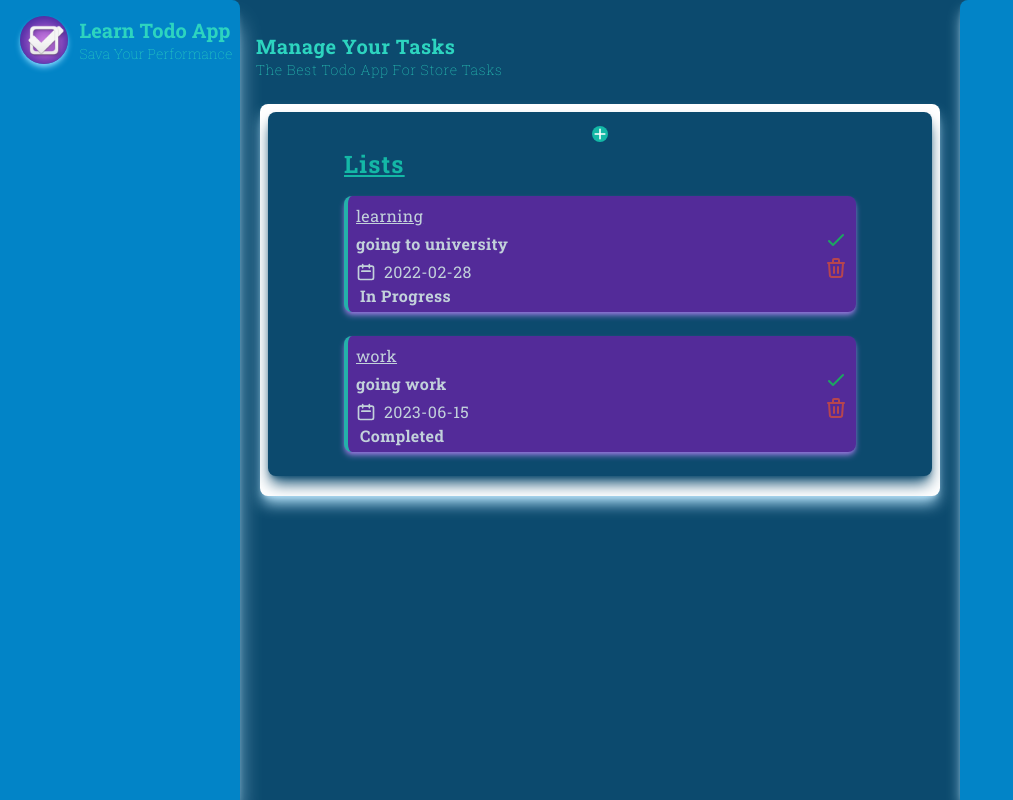
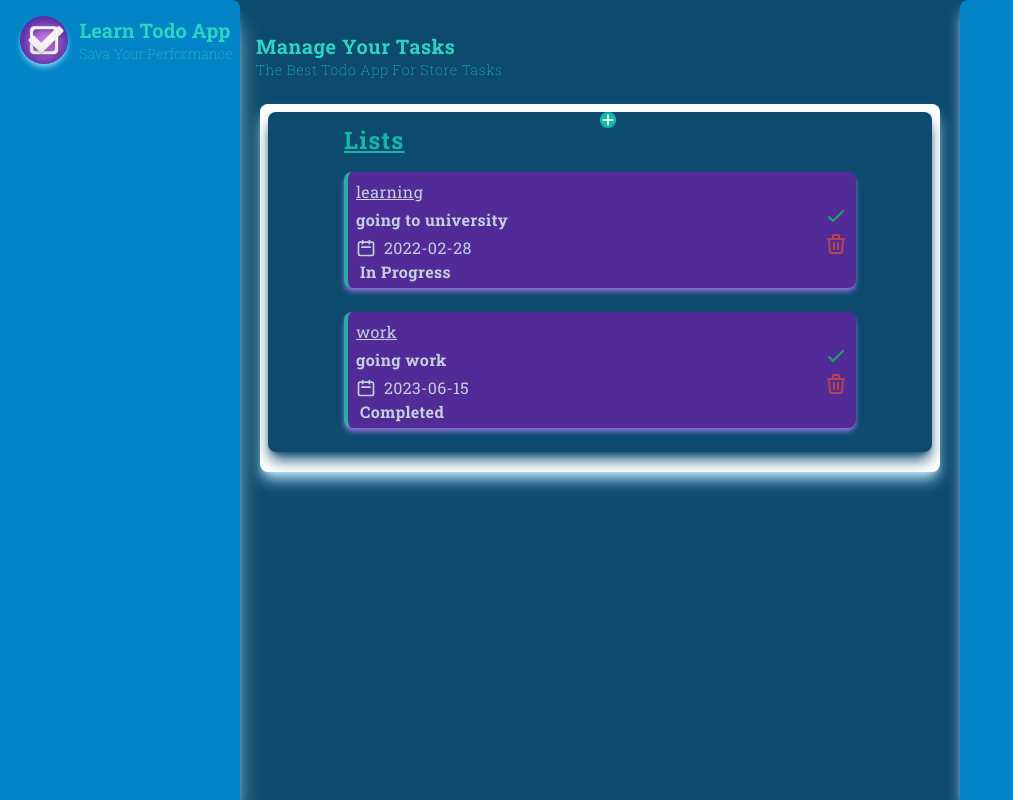
Before and after one commit to SubairMohamed/todo-project, a React (Create React App) app: page / in a window 1280 px wide. Both pictures are taken after typing "Sample", "2020-01-15" into the empty fields and a click on the button "Cancel". Shown: the whole page, without its empty margins (0-1013 px from the left). Built offline with nearby package versions, Linux system fonts and the light colour scheme.

Commit message:
understand-all-showform-and -hidding-showform

```diff
--- a/src/components/Main/Content/Content.jsx
+++ b/src/components/Main/Content/Content.jsx
@@ -23,6 +23,10 @@ const Content = (props) => {
         props.onUploadData(taskdata);
     };
 
+    const ShowForm = () => {
+        setShowform(true);
+    }
+
     const closeform = () => {
         setShowform(false);
     }
@@ -36,7 +40,8 @@ const Content = (props) => {
         <main className="bg-white mx-5 my-6 card-white">
 
             {showform === true ? <Form childToparent={childToparent} oncloseform={closeform} /> : ''}
-            <Tasks tasks={props.tasks} />
+
+            <Tasks showform={showform} onShowForm={ShowForm} tasks={props.tasks} />
 
         </main>
     );
--- a/src/components/Main/Content/Tasks/Tasks.jsx
+++ b/src/components/Main/Content/Tasks/Tasks.jsx
@@ -9,9 +9,9 @@ const Tasks = (props) => {
     return (
         //    Tasks
         < div id="tasks" className="bg-sky-900 rounded-lg flex flex-col items-center justify-center shadow-lg shadow-sky-900 px-2 py-3 mb-3 relative">
-            <div>
-                <button className='bg-teal-500 text-white rounded-full'><PlusIcon className='w-4 h-4'></PlusIcon></button>
-            </div>
+            {props.showform === true ? '' : <div>
+                <button onClick={props.onShowForm} className='bg-teal-500 text-white rounded-full absolute top-0'><PlusIcon className='w-4 h-4'></PlusIcon></button>
+            </div>}
             <h1 className="text-teal-500 text-2xl font-bold capitalize underline pb-1 tracking-wider w-full max-w-lg">lists</h1>
 
             <div id='Lists' className='w-full flex flex-col items-center justify-center'>
```
